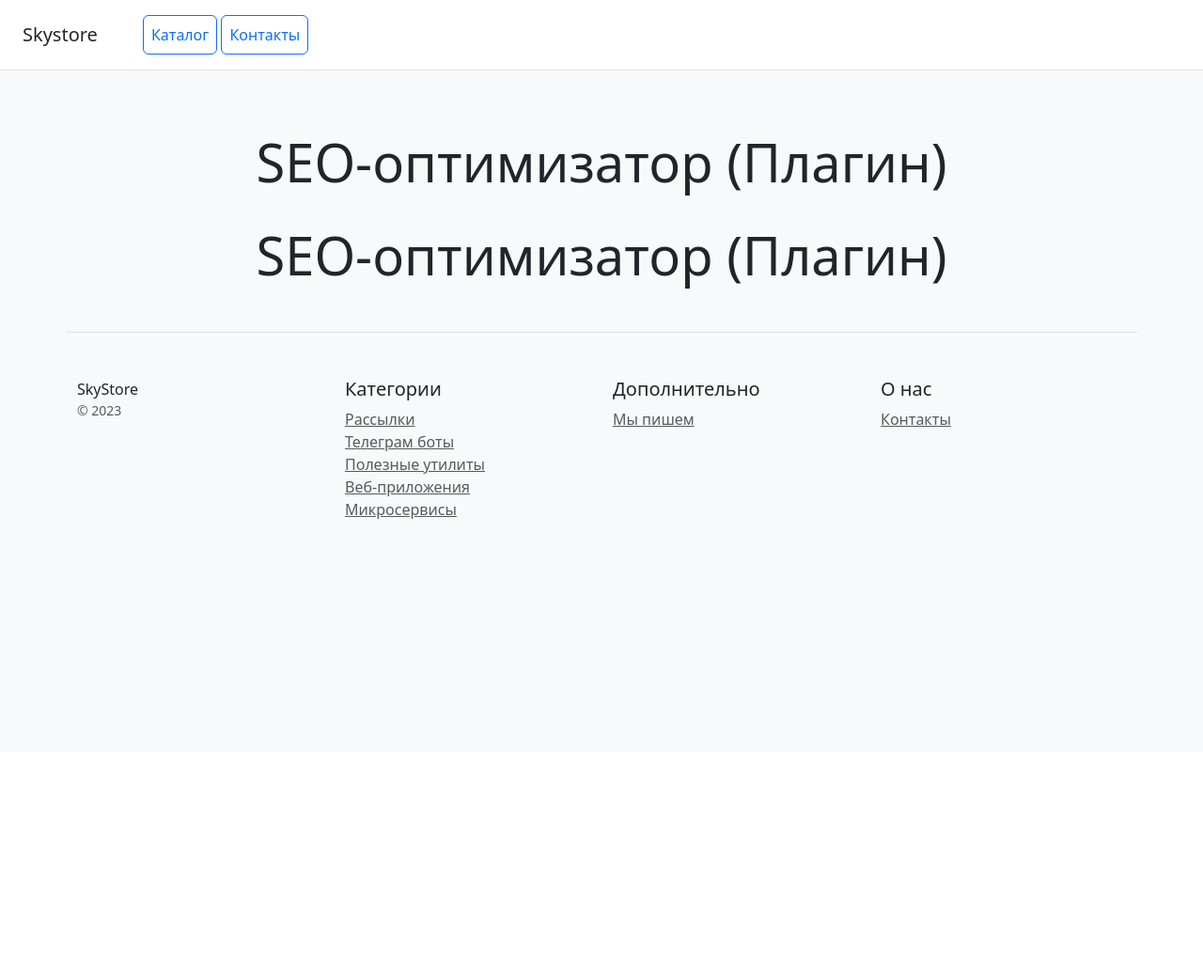
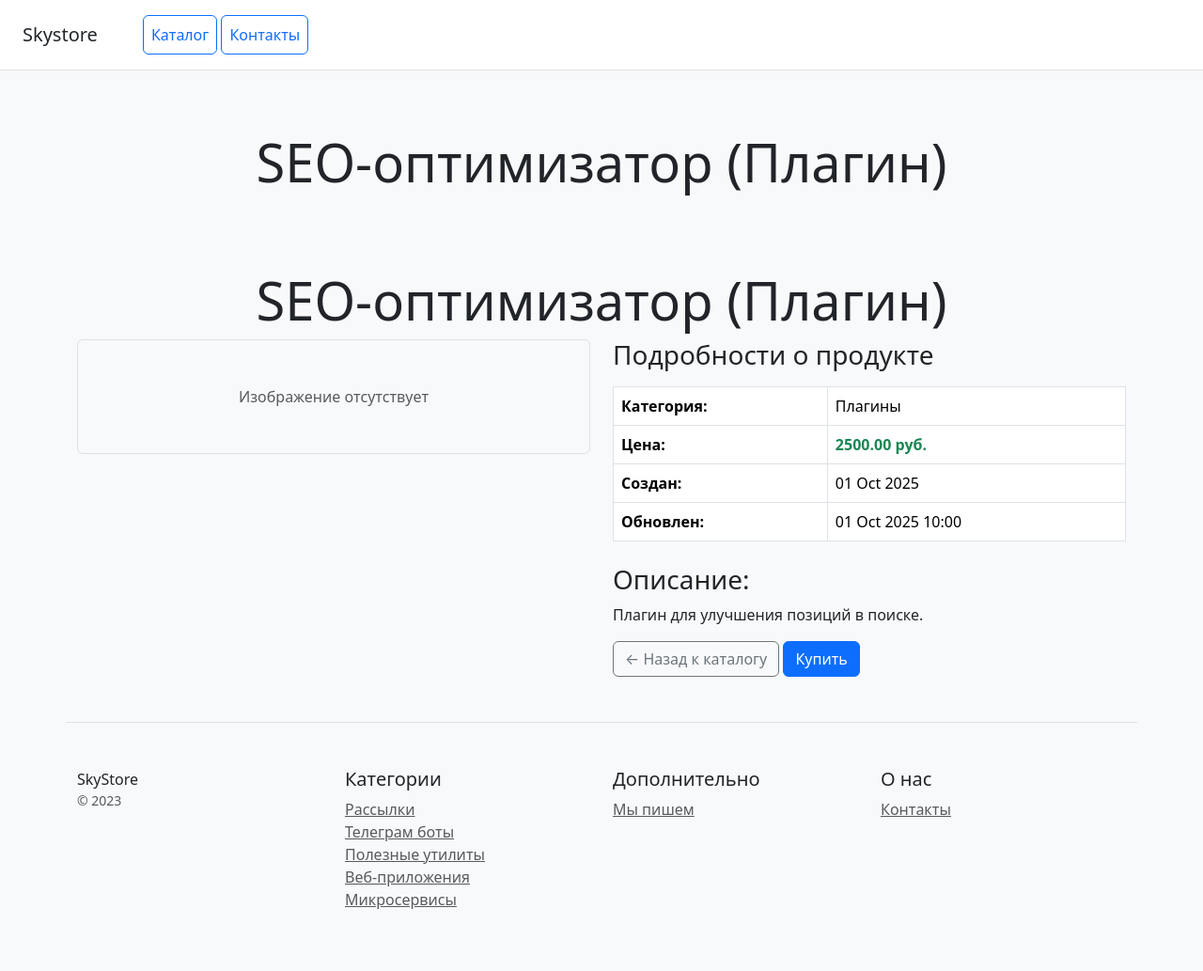
Before and after one commit to NikaDeveloper/online_store, a Django app: page /product/1/ in a window 1280 px wide. Shown: the whole page at 94% size. Before the commit the page ends 552 px from the top, so only its background shows below. Run offline with Django 5.2, Linux system fonts and the light colour scheme; data comes from the database, SQL or seed files in the repository.

Commit message:
Добавлены изображения для товаров

```diff
--- a/catalog/templates/catalog/product_detail.html
+++ b/catalog/templates/catalog/product_detail.html
@@ -1,5 +1,52 @@
-{% extends 'catalog/base.html' %} {% block content %}
-<div class="container">
+{% extends 'catalog/base.html' %}
+
+{% block content %}
+<div class="container my-5">
     <h1 class="display-4 text-center">{{ product.name }}</h1>
+
+    <div class="row">
+        <div class="col-md-6">
+            {% if product.image %}
+            <img src="{{ product.image.url }}" class="img-fluid rounded" alt="{{ product.name }}">
+            {% else %}
+            <div class="p-5 border rounded text-center bg-light">
+                <p class="mb-0 text-muted">Изображение отсутствует</p>
+            </div>
+            {% endif %}
+        </div>
+
+        <div class="col-md-6">
+            <h3 class="mb-3">Подробности о продукте</h3>
+
+            <table class="table table-bordered">
+                <tr>
+                    <th>Категория:</th>
+                    <td>{{ product.category.name }}</td>
+                </tr>
+                <tr>
+                    <th>Цена:</th>
+                    <td class="fw-bold text-success">{{ product.price }} руб.</td>
+                </tr>
+                <tr>
+                    <th>Создан:</th>
+                    <td>{{ product.created_at|date:"d M Y" }}</td>
+                </tr>
+                <tr>
+                    <th>Обновлен:</th>
+                    <td>{{ product.updated_at|date:"d M Y H:i" }}</td>
+                </tr>
+            </table>
+
+            <h3 class="mt-4">Описание:</h3>
+            <p>{{ product.description }}</p>
+
+            <a href="{% url 'catalog:home' %}" class="btn btn-outline-secondary">
+                ← Назад к каталогу
+            </a>
+            <button type="button" class="btn btn-primary">
+                Купить
+            </button>
+        </div>
     </div>
+</div>
 {% endblock %}
--- a/catalog/urls.py
+++ b/catalog/urls.py
@@ -2,6 +2,8 @@ from django.urls import path
 from catalog.apps import CatalogConfig
 from catalog.views import home
 from . import views
+from django.conf import settings
+from django.conf.urls.static import static
 
 
 app_name = CatalogConfig.name
@@ -13,3 +15,6 @@ urlpatterns = [
     path('product/<int:pk>/', views.product_detail, name='product_detail'),
     path('product/create/', views.create_product, name='create_product'),
 ]
+
+if settings.DEBUG:
+    urlpatterns += static(settings.MEDIA_URL, document_root=settings.MEDIA_ROOT)
```
Also changed, not shown: media/product_images/2_43.png (added), media/product_images/2_43_0IJGlKY.png (added), media/product_images/2_43_BovVkD7.png (added), media/product_images/2_43_D107wqs.png (added), media/product_images/2_43_bXAiG6l.png (added), media/product_images/cdobbqb8ubeowy0zy44ifu9puvz8.webp (added), media/product_images/free-dashboard-templates-1.jpg (added), media/product_images/graident-ai-robot-vectorart_78370-4114.jpg (added), media/product_images/graident-ai-robot-vectorart_78370-4114_slXgWFd.jpg (added), media/product_images/images.jpeg (added), media/product_images/images.png (added), media/product_images/qrn597eklsvkizkqhf4utrftg7wxaxa9.png (added), media/product_images/qrn597eklsvkizkqhf4utrftg7wxaxa9_JsffGhj.png (added), media/product_images/qrn597eklsvkizkqhf4utrftg7wxaxa9_fq1Z32K.png (added), 1 more files.
